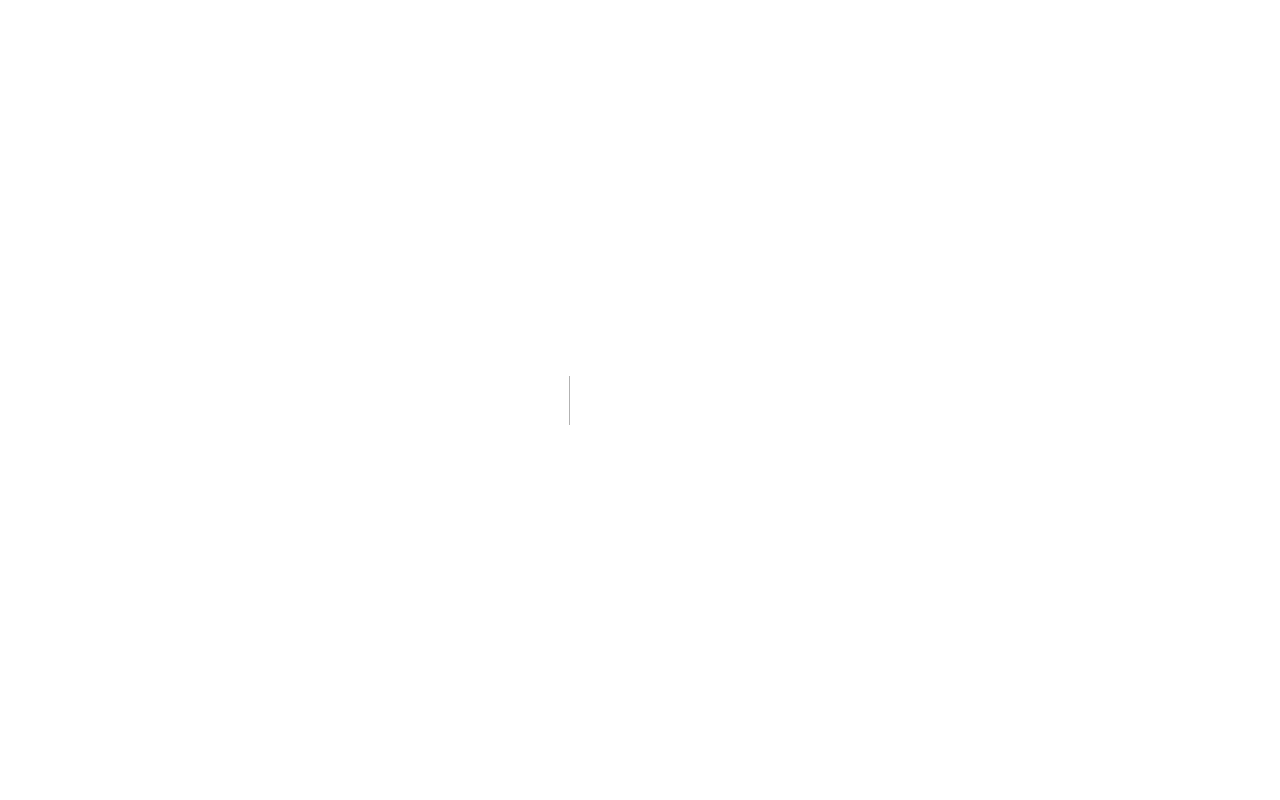
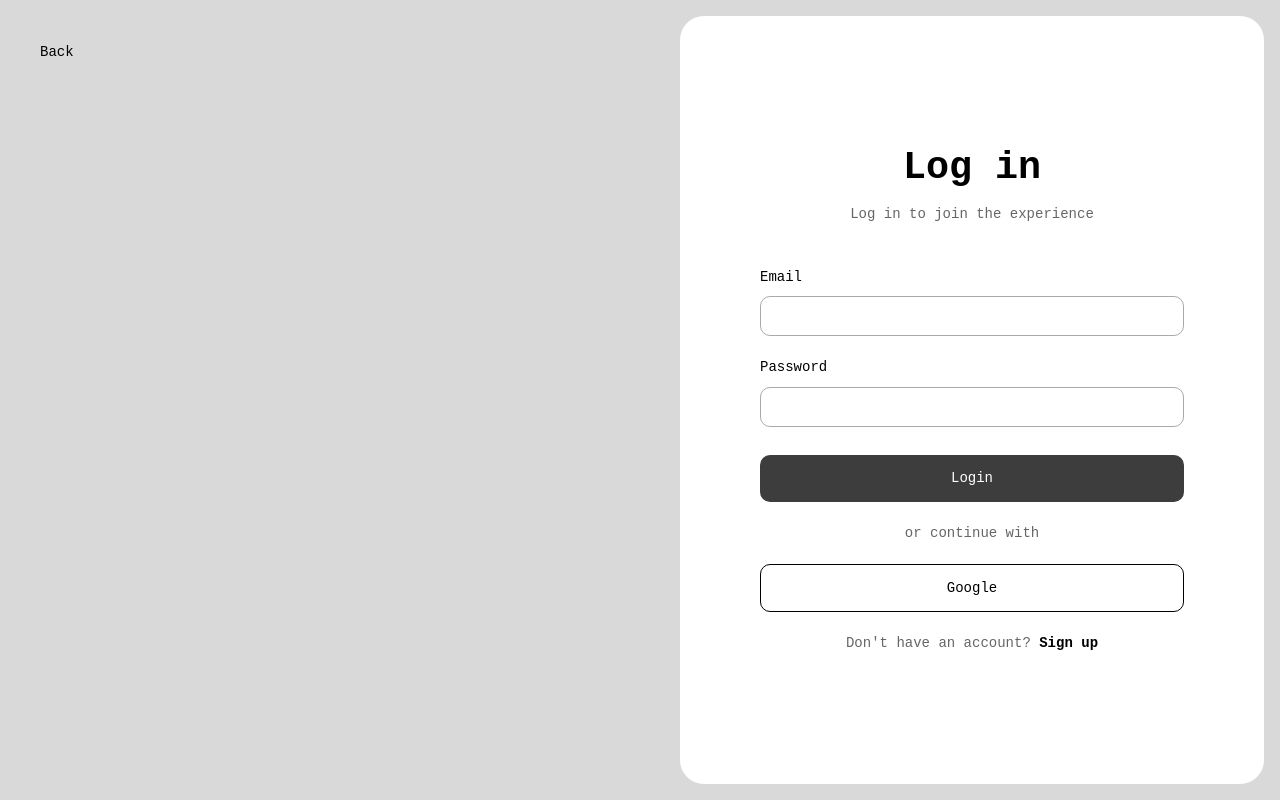
Before and after one commit to itb-insight/itb_insight, a Next.js app: page /login in a window 1280 px wide. Before the commit this address had no page. Built offline with nearby package versions, Linux system fonts and the light colour scheme; a web font is replaced by a local one.

Commit message:
feat: add login page

```diff
--- /dev/null
+++ b/src/app/login/page.tsx
@@ -0,0 +1,6 @@
+// src/app/login/page.tsx
+import Login from "@/features/auth/Login/Login"
+
+export default function LoginPage() {
+  return <Login />
+}
--- /dev/null
+++ b/src/features/Auth/Login/Login.module.css
@@ -0,0 +1,166 @@
+.page {
+  display: flex;
+  min-height: 100vh;
+  background-color: #D9D9D9;
+  font-family: 'Roboto Mono', monospace;
+}
+
+.left {
+  flex: 1;
+  padding: 40px;
+}
+
+.back {
+  font-family: 'Roboto Mono', monospace;
+  font-size: 0.875rem;
+  font-weight: 400;
+  color: #000;
+  background: none;
+  border: none;
+  cursor: pointer;
+  padding: 0;
+}
+
+.back:hover {
+  opacity: 0.6;
+}
+
+.right {
+  flex: 1;
+  display: flex;
+  align-items: stretch;
+}
+
+.card {
+  width: 100%;
+  background-color: #ffffff;
+  border-radius: 24px 24px 24px 24px;
+  padding: 80px 80px;
+  display: flex;
+  flex-direction: column;
+  justify-content: center;
+  gap: 40px;
+  margin: 16px 16px 16px 0;
+}
+
+.header {
+  display: flex;
+  flex-direction: column;
+  align-items: center;
+  gap: 12px;
+}
+
+.title {
+  font-family: 'Roboto Mono', monospace;
+  font-size: clamp(2rem, 3vw, 3rem);
+  font-weight: 700;
+  color: #000;
+  margin: 0;
+}
+
+.subtitle {
+  font-family: 'Roboto Mono', monospace;
+  font-size: 0.875rem;
+  color: #666;
+  margin: 0;
+}
+
+/* Form */
+.form {
+  display: flex;
+  flex-direction: column;
+  gap: 20px;
+  max-width: 440px;
+  width: 100%;
+  margin: 0 auto;
+}
+
+.field {
+  display: flex;
+  flex-direction: column;
+  gap: 8px;
+}
+
+.label {
+  font-family: 'Roboto Mono', monospace;
+  font-size: 0.875rem;
+  font-weight: 500;
+  color: #000;
+}
+
+.input {
+  font-family: 'Roboto Mono', monospace;
+  font-size: 0.875rem;
+  padding: 8px 20px !important;
+  border: 1.5px solid #aaa;
+  border-radius: 10px;
+  outline: none;
+  background: #fff;
+  color: #000;
+  transition: border-color 0.2s ease;
+}
+
+.input:focus {
+  border-color: #000;
+}
+
+.loginBtn {
+  font-family: 'Roboto Mono', monospace;
+  font-size: 0.875rem;
+  font-weight: 500;
+  color: #fff;
+  background-color: #3d3d3d;
+  border: none;
+  border-radius: 10px;
+  padding: 12px 20px;
+  cursor: pointer;
+  margin-top: 8px;
+  transition: background-color 0.2s ease;
+}
+
+.loginBtn:hover {
+  background-color: #222;
+}
+
+.orText {
+  font-family: 'Roboto Mono', monospace;
+  font-size: 0.875rem;
+  color: #666;
+  text-align: center;
+  margin: 0;
+}
+
+.googleBtn {
+  font-family: 'Roboto Mono', monospace;
+  font-size: 0.875rem;
+  font-weight: 500;
+  color: #000;
+  background-color: #fff;
+  border: 1.5px solid #000;
+  border-radius: 10px;
+  padding: 12px 20px;
+  cursor: pointer;
+  transition: background-color 0.2s ease;
+}
+
+.googleBtn:hover {
+  background-color: #f5f5f5;
+}
+
+.signupText {
+  font-family: 'Roboto Mono', monospace;
+  font-size: 0.875rem;
+  color: #666;
+  text-align: center;
+  margin: 0;
+}
+
+.signupLink {
+  font-weight: 700;
+  color: #000;
+  text-decoration: none;
+}
+
+.signupLink:hover {
+  text-decoration: underline;
+}
--- /dev/null
+++ b/src/features/Auth/Login/Login.tsx
@@ -0,0 +1,56 @@
+import Link from "next/link"
+import styles from "./Login.module.css"
+
+export default function Login() {
+  return (
+    <div className={styles.page}>
+      <div className={styles.left}>
+         <Link href = "/">
+           <button className={styles.back}>Back</button>
+         </Link>
+      </div>
+
+      <div className={styles.right}>
+        <div className={styles.card}>
+          <div className={styles.header}>
+            <h2 className={styles.title}>Log in</h2>
+            <p className={styles.subtitle}>Log in to join the experience</p>
+          </div>
+
+          <div className={styles.form}>
+            <div className={styles.field}>
+              <label className={styles.label}>Email</label>
+              <input
+                type="email"
+                className={styles.input}
+                placeholder=""
+              />
+            </div>
+
+            <div className={styles.field}>
+              <label className={styles.label}>Password</label>
+              <input
+                type="password"
+                className={styles.input}
+                placeholder=""
+              />
+            </div>
+
+            <button className={styles.loginBtn}>Login</button>
+
+            <p className={styles.orText}>or continue with</p>
+
+            <button className={styles.googleBtn}>Google</button>
+
+            <p className={styles.signupText}>
+              Don&apos;t have an account?{" "}
+              <Link href="/register" className={styles.signupLink}>
+                Sign up
+              </Link>
+            </p>
+          </div>
+        </div>
+      </div>
+    </div>
+  )
+}
```
